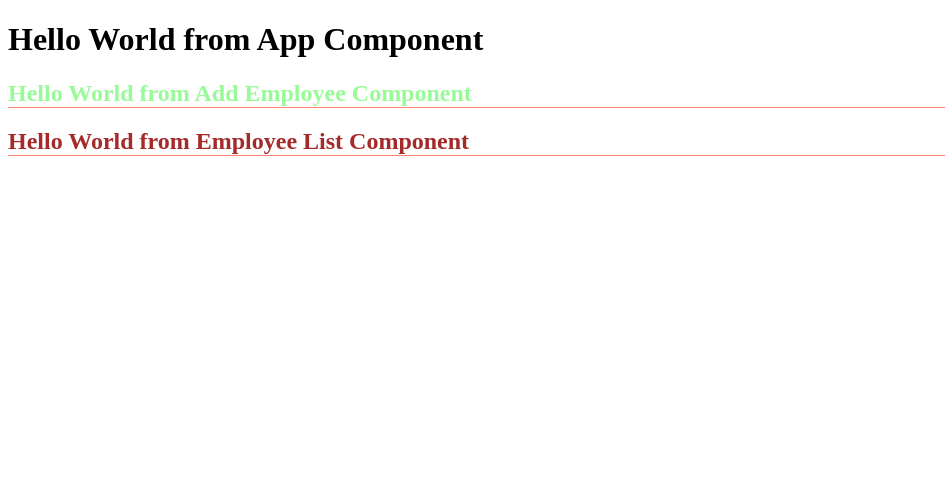
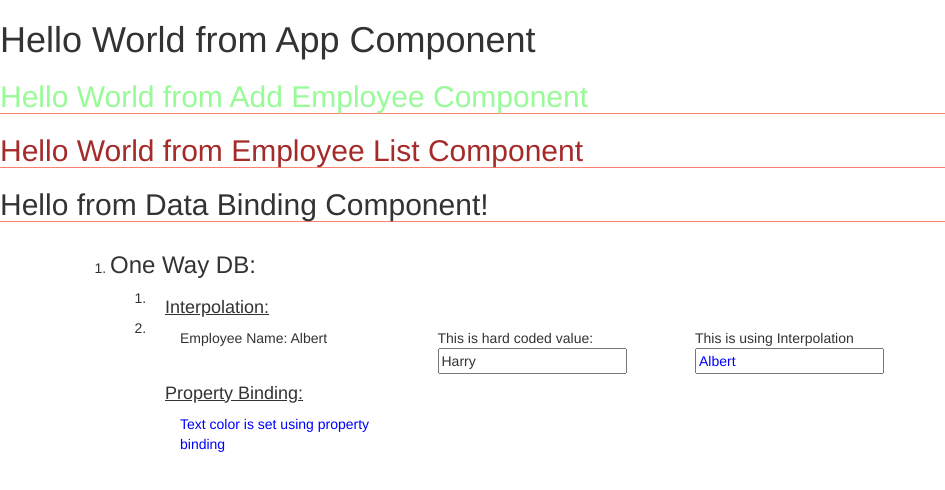
Before and after one commit to mrmSyd/angular-practice-projects, an Angular app in the folder angular18-practice/: page / in a window 1280 px wide. Shown: the top 490 px of the page, without its empty margins (0-945 px from the left). Built offline with nearby package versions, Linux system fonts and the light colour scheme.

Commit message:
One way data binding: 1. Interpolation, 2. Property Binding

```diff
--- /dev/null
+++ b/angular18-practice/src/app/Components/data-binding/data-binding.component.css
@@ -0,0 +1,3 @@
+.primary-text {
+    color: blue;
+}
--- /dev/null
+++ b/angular18-practice/src/app/Components/data-binding/data-binding.component.html
@@ -0,0 +1,35 @@
+<h2>Hello from Data Binding Component!</h2>
+<div class="container">
+    <ol>
+        <li>
+            <h3>One Way DB:</h3>
+            <ol>
+                <li>
+                    <div class="col-sm-12">
+                        <h4>Interpolation: </h4>
+                        <div class="col-sm-3">Employee Name: {{empName}}</div>
+                        <div class="col-sm-3">
+                            This is hard coded value: <input type="text" value="Harry" placeholder="Enter your Name">
+                        </div>
+                        <div class="col-sm-3">
+                            This is using Interpolation<input type="{{inputTypeText}}" value="{{empName}}" class="{{inputTextClass}}" placeholder="{{inputPlaceHolder}}">
+                        </div>
+                    </div>
+                </li>
+                <li>
+                    <div class="col-sm-12">
+                        <h4>Property Binding: </h4>
+                        <div class="col-sm-3">
+                            <p [class]="inputTextClass">Text color is set using property binding</p>
+                        </div>
+                    </div>
+                </li>
+            </ol>
+        </li>
+
+    </ol>
+
+
+
+
+</div>
--- /dev/null
+++ b/angular18-practice/src/app/Components/data-binding/data-binding.component.ts
@@ -0,0 +1,19 @@
+import { Component } from '@angular/core';
+
+@Component({
+  selector: 'app-data-binding',
+  standalone: true,
+  imports: [],
+  templateUrl: './data-binding.component.html',
+  styleUrl: './data-binding.component.css'
+})
+export class DataBindingComponent {
+
+  empName: String = "Albert";
+  inputTypeText: String = "text";
+  inputPlaceHolder: String = "Enter your Name"
+  inputTextClass: String = "primary-text"
+  constructor(){
+
+  }
+}
--- a/angular18-practice/src/app/app.component.html
+++ b/angular18-practice/src/app/app.component.html
@@ -1,3 +1,4 @@
 <h1>Hello World from App Component</h1>
 <app-add-employee></app-add-employee>
 <app-employee-list></app-employee-list>
+<app-data-binding></app-data-binding>
--- a/angular18-practice/src/app/app.component.ts
+++ b/angular18-practice/src/app/app.component.ts
@@ -2,11 +2,12 @@ import { Component } from '@angular/core';
 import { RouterOutlet } from '@angular/router';
 import { AddEmployeeComponent } from "./Components/add-employee/add-employee.component";
 import { EmployeeListComponent } from "./Components/employee-list/employee-list.component";
+import { DataBindingComponent } from "./Components/data-binding/data-binding.component";
 
 @Component({
   selector: 'app-root',
   standalone: true,
-  imports: [RouterOutlet, AddEmployeeComponent, EmployeeListComponent],
+  imports: [RouterOutlet, AddEmployeeComponent, EmployeeListComponent, DataBindingComponent],
   templateUrl: './app.component.html',
   styleUrl: './app.component.css'
 })
--- a/angular18-practice/src/index.html
+++ b/angular18-practice/src/index.html
@@ -6,6 +6,7 @@
   <base href="/">
   <meta name="viewport" content="width=device-width, initial-scale=1">
   <link rel="icon" type="image/x-icon" href="favicon.ico">
+  <link rel="stylesheet" href="https://maxcdn.bootstrapcdn.com/bootstrap/3.4.1/css/bootstrap.min.css">
 </head>
 <body>
   <app-root></app-root>
--- a/angular18-practice/src/styles.css
+++ b/angular18-practice/src/styles.css
@@ -2,3 +2,6 @@
 h2{
     border-bottom: 1px solid salmon;
 }
+h4{
+    text-decoration: underline;
+}
```
Also changed, not shown: 1 other file (tests, documents, lock files or other folders).
